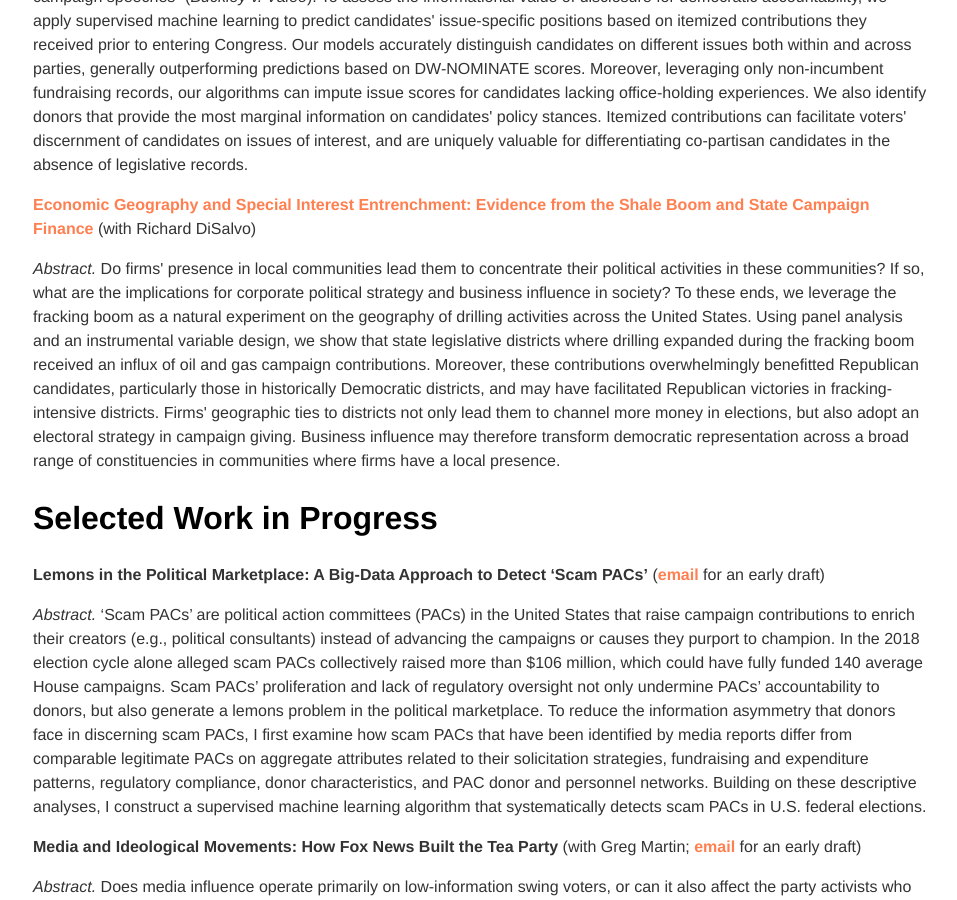
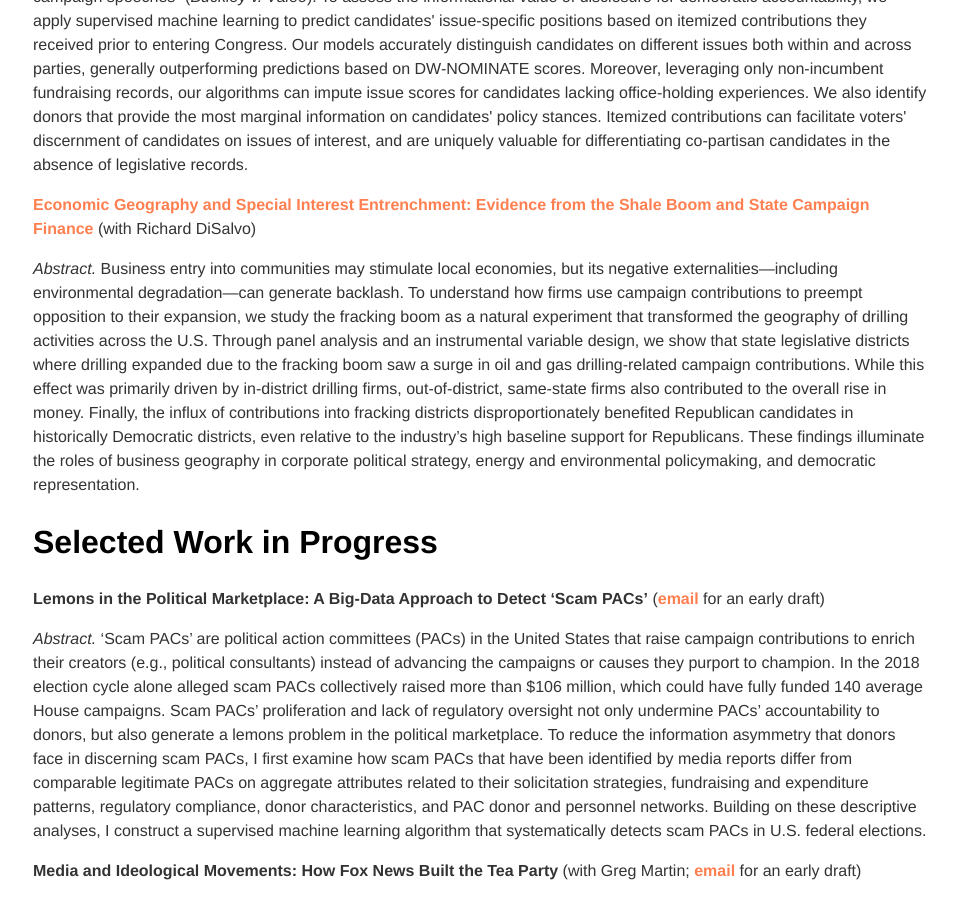
Before and after one commit to zhaoliresearch/zhaoliresearch.github.io, a Jekyll site: the page built from research/index.html, in a window 1280 px wide and 900 px high, scrolled down 1589 px. Shown: the whole window, without its empty margins (159-1116 px from the left). Built offline with Jekyll 4.4.1, drawn with Linux system fonts in a browser that asks for light colours.

Commit message:
Update index.html

```diff
--- a/research/index.html
+++ b/research/index.html
@@ -18,7 +18,7 @@ title: Zhao Li, Ph.D.
 <p><b><a href="https://www.dropbox.com/s/6uie90whk4n7xdl/Bonica%20and%20Li%20%282021%29.pdf?dl=0">Inferring Candidates’ Issue-Specific Positions from Itemized Campaign Contributions Using Supervised Machine Learning</b></a> (with Adam Bonica)</p>
 <p><i>Abstract.</i> The Supreme Court upholds mandatory disclosure of itemized contributions as an important means to help voters place candidates on the political spectrum “more precisely than is often possible solely on the basis of party labels and campaign speeches” (<i>Buckley v. Valeo</i>). To assess the informational value of disclosure for democratic accountability, we apply supervised machine learning to predict candidates' issue-specific positions based on itemized contributions they received prior to entering Congress. Our models accurately distinguish candidates on different issues both within and across parties, generally outperforming predictions based on DW-NOMINATE scores. Moreover, leveraging only non-incumbent fundraising records, our algorithms can impute issue scores for candidates lacking office-holding experiences. We also identify donors that provide the most marginal information on candidates' policy stances. Itemized contributions can facilitate voters' discernment of candidates on issues of interest, and are uniquely valuable for differentiating co-partisan candidates in the absence of legislative records.</p>
 <p><b><a href="https://www.dropbox.com/s/i3kvtsxf0hrptey/DiSalvo%20and%20Li%20%282020%29.pdf?dl=0">Economic Geography and Special Interest Entrenchment: Evidence from the Shale Boom and State Campaign Finance</b></a> (with Richard DiSalvo)</p>
-<p><i>Abstract.</i> Do firms' presence in local communities lead them to concentrate their political activities in these communities? If so, what are the implications for corporate political strategy and business influence in society? To these ends, we leverage the fracking boom as a natural experiment on the geography of drilling activities across the United States. Using panel analysis and an instrumental variable design, we show that state legislative districts where drilling expanded during the fracking boom received an influx of oil and gas campaign contributions. Moreover, these contributions overwhelmingly benefitted Republican candidates, particularly those in historically Democratic districts, and may have facilitated Republican victories in fracking-intensive districts. Firms' geographic ties to districts not only lead them to channel more money in elections, but also adopt an electoral strategy in campaign giving. Business influence may therefore transform democratic representation across a broad range of constituencies in communities where firms have a local presence.</p>
+<p><i>Abstract.</i> Business entry into communities may stimulate local economies, but its negative externalities—including environmental degradation—can generate backlash. To understand how firms use campaign contributions to preempt opposition to their expansion, we study the fracking boom as a natural experiment that transformed the geography of drilling activities across the U.S. Through panel analysis and an instrumental variable design, we show that state legislative districts where drilling expanded due to the fracking boom saw a surge in oil and gas drilling-related campaign contributions. While this effect was primarily driven by in-district drilling firms, out-of-district, same-state firms also contributed to the overall rise in money. Finally, the influx of contributions into fracking districts disproportionately benefited Republican candidates in historically Democratic districts, even relative to the industry’s high baseline support for Republicans. These findings illuminate the roles of business geography in corporate political strategy, energy and environmental policymaking, and democratic representation.</p>
 <h2>Selected Work in Progress </h2>
 <p><b>Lemons in the Political Marketplace: A Big-Data Approach to Detect ‘Scam PACs’</b> (<a href="mailto:zhaoliresearch@gmail.com">email</a> for an early draft)</p>
 <p><i>Abstract.</i> ‘Scam PACs’ are political action committees (PACs) in the United States that raise campaign contributions to enrich their creators (e.g., political consultants) instead of advancing the campaigns or causes they purport to champion. In the 2018 election cycle alone alleged scam PACs collectively raised more than $106 million, which could have fully funded 140 average House campaigns. Scam PACs’ proliferation and lack of regulatory oversight not only undermine PACs’ accountability to donors, but also generate a lemons problem in the political marketplace. To reduce the information asymmetry that donors face in discerning scam PACs, I first examine how scam PACs that have been identified by media reports differ from comparable legitimate PACs on aggregate attributes related to their solicitation strategies, fundraising and expenditure patterns, regulatory compliance, donor characteristics, and PAC donor and personnel networks. Building on these descriptive analyses, I construct a supervised machine learning algorithm that systematically detects scam PACs in U.S. federal elections.</p>
```
